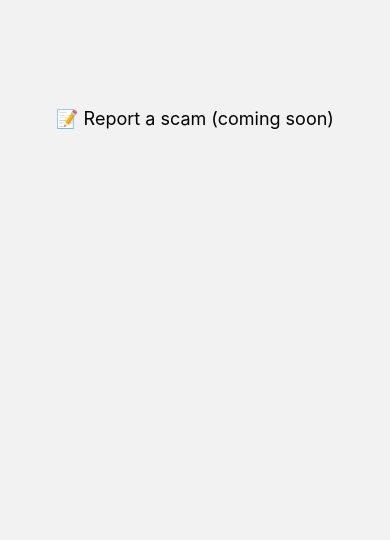
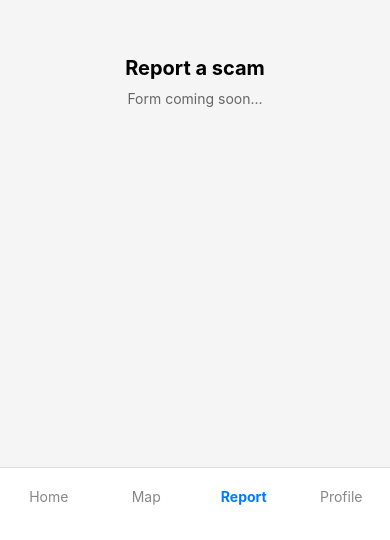
Before and after one commit to sammy200-ui/GlobeGuard-application, a React Native app in the folder frontend_scam/: screen /Report in a window 390 px wide. Shown: the part 304-844 px from the top of the page. Built offline with nearby package versions, Linux system fonts and the light colour scheme.

Commit message:
Add bottom navigation to ReportScreen

```diff
--- a/frontend_scam/src/screens/ReportScreen.js
+++ b/frontend_scam/src/screens/ReportScreen.js
@@ -1,15 +1,42 @@
 import React from "react";
-import { View, Text, StyleSheet } from "react-native";
+import { View, Text, StyleSheet, SafeAreaView } from "react-native";
+import BottomNav from "../components/BottomNav";
 
-export default function ReportScreen() {
+function ReportScreen({ navigation }) {
   return (
-    <View style={styles.container}>
-      <Text style={styles.text}>📝 Report a scam (coming soon)</Text>
-    </View>
+    <SafeAreaView style={styles.container}>
+
+      {/* Main content */}
+      <View style={styles.mainContent}>
+        <Text style={styles.bigText}>Report a scam</Text>
+        <Text style={styles.smallText}>Form coming soon...</Text>
+      </View>
+
+      {/* Bottom navigation */}
+      <BottomNav navigation={navigation} currentScreen="Report" />
+    </SafeAreaView>
   );
 }
 
 const styles = StyleSheet.create({
-  container: { flex: 1, justifyContent: "center", alignItems: "center" },
-  text: { fontSize: 18 },
+  container: {
+    flex: 1,
+    backgroundColor: '#f5f5f5',
+  },
+  mainContent: {
+    flex: 1,
+    justifyContent: "center",
+    alignItems: "center",
+  },
+  bigText: {
+    fontSize: 20,
+    fontWeight: 'bold',
+    marginBottom: 10,
+  },
+  smallText: {
+    fontSize: 14,
+    color: '#666',
+  },
 });
+
+export default ReportScreen;
```
